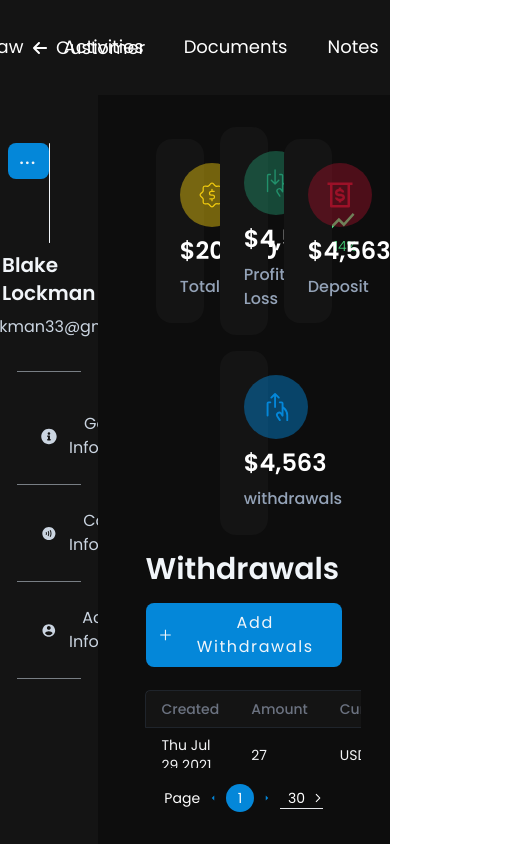
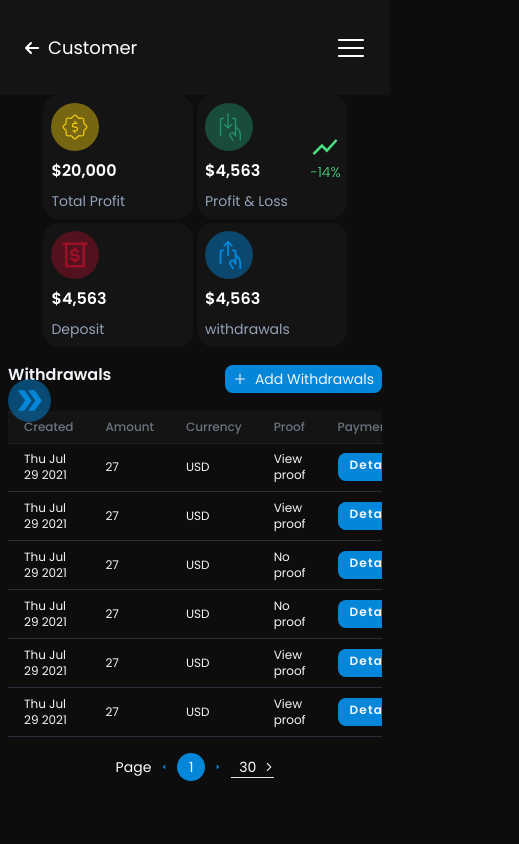
Before and after one commit to JaberAhmed33/go-partners-task, a React (Vite) app: page / in a window 390 px wide. Shown: the whole page, 519 px wide, since content can reach past the window. Built offline with nearby package versions, Linux system fonts and the light colour scheme.

Commit message:
add responsive

```diff
--- a/src/App.jsx
+++ b/src/App.jsx
@@ -6,12 +6,12 @@ import Pagination from "./components/Content/Pagination";
 function App() {
 
   return (
-    <main className="bg-main-200 h-[calc(100vh-95px)] w-[75%] p-4 flex flex-col">
+    <main className="bg-main-200 h-[calc(100vh-95px)] w-full lg:w-[75%] px-2 sm:p-4 flex flex-col">
     <CardList />
 
-    <section className="w-full px-8 flex flex-col items-start mb-4">
-      <h5 className="text-3xl font-semibold text-slate-100 mb-4">Withdrawals</h5>
-      <button className="bg-primary text-md tracking-widest px-3 py-2 rounded-lg text-slate-100 flex items-center gap-2"><AiOutlinePlus />  Add Withdrawals</button>
+    <section className="w-full sm:px-8 flex justify-between items-center sm:flex-col sm:items-start my-4">
+      <h5 className="text-md sm:text-xl lg:text-2xl xl:text-3xl font-semibold text-slate-100 mb-2 md:mb-4">Withdrawals</h5>
+      <button className="bg-primary text-sm md:text-md tracking-wides px-2 py-1 t md:px-3 md:py-2 rounded-lg text-slate-100 flex items-center gap-2"><AiOutlinePlus />  Add Withdrawals</button>
     </section>
 
     <Table />
--- a/src/components/Content/Card.jsx
+++ b/src/components/Content/Card.jsx
@@ -3,19 +3,19 @@ import { MdShowChart } from "react-icons/md";
 
 export default function Card({ icon, title, amount, bg, color, isProfit = false }) {
   return (
-    <div className="w-[20%] h-fit bg-main-100 p-6 flex justify-between items-center rounded-2xl">
+    <div className="w-[40%] sm:w-[20%] h-fit bg-main-100 p-2 md:p-4 xl:p-6 flex items-center rounded-2xl relative">
       <div className="flex flex-col justify-center gap-2">
-        <div className={`w-16 h-16 ${bg} ${color} rounded-full flex justify-center items-center `}>
+        <div className={`w-12 h-12 md:w-14 md:h-14 xl:w-16 xl:h-16 ${bg} ${color} rounded-full flex justify-center items-center `}>
           {icon}
         </div>
-        <h2 className="text-2xl font-semibold text-white">
+        <h2 className="text-md md:text-xl xl:text-2xl font-semibold text-white">
           $<span>{amount}</span>
         </h2>
-        <p className="text-slate-400 font-medium">{title}</p>
+        <p className="text-slate-400 text-sm md:text-base xl:text-md font-normal xl:font-medium">{title}</p>
       </div>
 
       {isProfit && (
-        <div className="text-sm text-green-400 mr-4">
+        <div className="text-sm text-green-400 mr-4 absolute right-[-10px] md:right-[2px] lg:right-[-5px]">
           <MdShowChart size={30} />
           <span className="font-light">-14%</span>
         </div>
--- a/src/components/Content/CardList.jsx
+++ b/src/components/Content/CardList.jsx
@@ -5,7 +5,7 @@ import { CiBadgeDollar } from "react-icons/ci";
 
 export default function CardList() {
   return (
-    <section className="w-full p-4 flex justify-center items-center flex-wrap gap-4">
+    <section className="w-full sm:p-4 flex justify-center items-center flex-wrap gap-1 sm:gap-4">
       <Card icon={<CiBadgeDollar size={30} />} bg="bg-standby/45" color="text-standby" title={"Total Profit"} amount={"20,000"}/>
       <Card icon={<PiHandWithdrawLight size={30} />} bg="bg-success/45" color="text-success" title={"Profit & Loss"} amount={"4,563"} isProfit/>
       <Card icon={<BiMoneyWithdraw size={30} />} bg="bg-danger/45" color="text-danger" title={"Deposit"} amount={"4,563"}/>
--- a/src/components/Content/Table.jsx
+++ b/src/components/Content/Table.jsx
@@ -1,84 +1,84 @@
 
 export default function Table() {
     return (
-        <div className="w-[95%] px-8 py-2 overflow-x-auto">
+        <div className="w-full sm:w-[95%] h-auto mx-auto md:px-8 md:py-2 overflow-x-auto">
           <table className="min-w-full  ">
             <thead>
               <tr className="outline outline-1 outline-gray-700/45 rounded-tl rounded-tr">
-                <th className="py-2 px-4   bg-main-100 text-left text-sm font-medium text-gray-500">Created</th>
-                <th className="py-2 px-4  bg-main-100 text-left text-sm font-medium text-gray-500">Amount</th>
-                <th className="py-2 px-4  bg-main-100 text-left text-sm font-medium text-gray-500">Currency</th>
-                <th className="py-2 px-4  bg-main-100 text-left text-sm font-medium text-gray-500">Proof</th>
-                <th className="py-2 px-4  bg-main-100 text-left text-sm font-medium text-gray-500">Payment</th>
-                <th className="py-2 px-4  bg-main-100 text-left text-sm font-medium text-gray-500">Status</th>
+                <th className="py-2 px-4   bg-main-100 text-left sm:text-sm text-xs font-medium text-gray-500">Created</th>
+                <th className="py-2 px-4  bg-main-100 text-left sm:text-sm text-xs font-medium text-gray-500">Amount</th>
+                <th className="py-2 px-4  bg-main-100 text-left sm:text-sm text-xs font-medium text-gray-500">Currency</th>
+                <th className="py-2 px-4  bg-main-100 text-left sm:text-sm text-xs font-medium text-gray-500">Proof</th>
+                <th className="py-2 px-4  bg-main-100 text-left sm:text-sm text-xs font-medium text-gray-500">Payment</th>
+                <th className="py-2 px-4  bg-main-100 text-left sm:text-sm text-xs font-medium text-gray-500">Status</th>
 
               </tr>
             </thead>
             <tbody>
                 <tr>
-                  <td className="py-2 px-4 border-b border-gray-700/70 text-sm text-gray-100">Thu Jul 29 2021</td>
-                  <td className="py-2 px-4 border-b border-gray-700/70  text-sm text-gray-100">27</td>
-                  <td className="py-2 px-4 border-b border-gray-700/70  text-sm text-gray-100">USD</td>
-                  <td className="py-2 px-4 border-b border-gray-700/70  text-sm text-gray-100">View proof</td>
-                  <td className="py-2 px-4 border-b border-gray-700/70  text-sm text-gray-100">
+                  <td className="py-2 px-4 border-b border-gray-700/70 sm:text-sm text-xs text-gray-100">Thu Jul 29 2021</td>
+                  <td className="py-2 px-4 border-b border-gray-700/70  sm:text-sm text-xs text-gray-100">27</td>
+                  <td className="py-2 px-4 border-b border-gray-700/70  sm:text-sm text-xs text-gray-100">USD</td>
+                  <td className="py-2 px-4 border-b border-gray-700/70  sm:text-sm text-xs text-gray-100">View proof</td>
+                  <td className="py-2 px-4 border-b border-gray-700/70  sm:text-sm text-xs text-gray-100">
                     <button className="bg-primary text-md tracking-widest font-semibold px-3 pb-2 pt-1 rounded-lg text-slate-100">Details</button>
                   </td>
-                  <td className="py-2 px-4 border-b border-gray-700/70  text-sm text-possessing">Processing</td>
+                  <td className="py-2 px-4 border-b border-gray-700/70  sm:text-sm text-xs text-possessing">Processing</td>
                 </tr>
 
                 <tr>
-                  <td className="py-2 px-4 border-b border-gray-700/70 text-sm text-gray-100">Thu Jul 29 2021</td>
-                  <td className="py-2 px-4 border-b border-gray-700/70  text-sm text-gray-100">27</td>
-                  <td className="py-2 px-4 border-b border-gray-700/70  text-sm text-gray-100">USD</td>
-                  <td className="py-2 px-4 border-b border-gray-700/70  text-sm text-gray-100">View proof</td>
-                  <td className="py-2 px-4 border-b border-gray-700/70  text-sm text-gray-100">
+                  <td className="py-2 px-4 border-b border-gray-700/70 sm:text-sm text-xs text-gray-100">Thu Jul 29 2021</td>
+                  <td className="py-2 px-4 border-b border-gray-700/70  sm:text-sm text-xs text-gray-100">27</td>
+                  <td className="py-2 px-4 border-b border-gray-700/70  sm:text-sm text-xs text-gray-100">USD</td>
+                  <td className="py-2 px-4 border-b border-gray-700/70  sm:text-sm text-xs text-gray-100">View proof</td>
+                  <td className="py-2 px-4 border-b border-gray-700/70  sm:text-sm text-xs text-gray-100">
                     <button className="bg-primary text-md tracking-widest	font-semibold px-3 pb-2 pt-1 rounded-lg text-slate-100">Details</button>
                   </td>
-                  <td className="py-2 px-4 border-b border-gray-700/70  text-sm text-possessing">Processing</td>
+                  <td className="py-2 px-4 border-b border-gray-700/70  sm:text-sm text-xs text-possessing">Processing</td>
                 </tr>
 
                 <tr>
-                  <td className="py-2 px-4 border-b border-gray-700/70 text-sm text-gray-100">Thu Jul 29 2021</td>
-                  <td className="py-2 px-4 border-b border-gray-700/70  text-sm text-gray-100">27</td>
-                  <td className="py-2 px-4 border-b border-gray-700/70  text-sm text-gray-100">USD</td>
-                  <td className="py-2 px-4 border-b border-gray-700/70  text-sm text-gray-100">No proof</td>
-                  <td className="py-2 px-4 border-b border-gray-700/70  text-sm text-gray-100">
+                  <td className="py-2 px-4 border-b border-gray-700/70 sm:text-sm text-xs text-gray-100">Thu Jul 29 2021</td>
+                  <td className="py-2 px-4 border-b border-gray-700/70  sm:text-sm text-xs text-gray-100">27</td>
+                  <td className="py-2 px-4 border-b border-gray-700/70  sm:text-sm text-xs text-gray-100">USD</td>
+                  <td className="py-2 px-4 border-b border-gray-700/70  sm:text-sm text-xs text-gray-100">No proof</td>
+                  <td className="py-2 px-4 border-b border-gray-700/70  sm:text-sm text-xs text-gray-100">
                     <button className="bg-primary text-md tracking-widest font-semibold px-3 pb-2 pt-1 rounded-lg text-slate-100">Details</button>
                   </td>
-                  <td className="py-2 px-4 border-b border-gray-700/70  text-sm text-possessing">Processing</td>
+                  <td className="py-2 px-4 border-b border-gray-700/70  sm:text-sm text-xs text-possessing">Processing</td>
                 </tr>
 
                 <tr>
-                  <td className="py-2 px-4 border-b border-gray-700/70 text-sm text-gray-100">Thu Jul 29 2021</td>
-                  <td className="py-2 px-4 border-b border-gray-700/70  text-sm text-gray-100">27</td>
-                  <td className="py-2 px-4 border-b border-gray-700/70  text-sm text-gray-100">USD</td>
-                  <td className="py-2 px-4 border-b border-gray-700/70  text-sm text-gray-100">No proof</td>
-                  <td className="py-2 px-4 border-b border-gray-700/70  text-sm text-gray-100">
+                  <td className="py-2 px-4 border-b border-gray-700/70 sm:text-sm text-xs text-gray-100">Thu Jul 29 2021</td>
+                  <td className="py-2 px-4 border-b border-gray-700/70  sm:text-sm text-xs text-gray-100">27</td>
+                  <td className="py-2 px-4 border-b border-gray-700/70  sm:text-sm text-xs text-gray-100">USD</td>
+                  <td className="py-2 px-4 border-b border-gray-700/70  sm:text-sm text-xs text-gray-100">No proof</td>
+                  <td className="py-2 px-4 border-b border-gray-700/70  sm:text-sm text-xs text-gray-100">
                     <button className="bg-primary text-md tracking-widest	font-semibold px-3 pb-2 pt-1 rounded-lg text-slate-100">Details</button>
                   </td>
-                  <td className="py-2 px-4 border-b border-gray-700/70  text-sm text-possessing">Processing</td>
+                  <td className="py-2 px-4 border-b border-gray-700/70  sm:text-sm text-xs text-possessing">Processing</td>
                 </tr>
 
                 <tr>
-                  <td className="py-2 px-4 border-b border-gray-700/70 text-sm text-gray-100">Thu Jul 29 2021</td>
-                  <td className="py-2 px-4 border-b border-gray-700/70  text-sm text-gray-100">27</td>
-                  <td className="py-2 px-4 border-b border-gray-700/70  text-sm text-gray-100">USD</td>
-                  <td className="py-2 px-4 border-b border-gray-700/70  text-sm text-gray-100">View proof</td>
-                  <td className="py-2 px-4 border-b border-gray-700/70  text-sm text-gray-100">
+                  <td className="py-2 px-4 border-b border-gray-700/70 sm:text-sm text-xs text-gray-100">Thu Jul 29 2021</td>
+                  <td className="py-2 px-4 border-b border-gray-700/70  sm:text-sm text-xs text-gray-100">27</td>
+                  <td className="py-2 px-4 border-b border-gray-700/70  sm:text-sm text-xs text-gray-100">USD</td>
+                  <td className="py-2 px-4 border-b border-gray-700/70  sm:text-sm text-xs text-gray-100">View proof</td>
+                  <td className="py-2 px-4 border-b border-gray-700/70  sm:text-sm text-xs text-gray-100">
                     <button className="bg-primary text-md tracking-widest	font-semibold px-3 pb-2 pt-1 rounded-lg text-slate-100">Details</button>
                   </td>
-                  <td className="py-2 px-4 border-b border-gray-700/70  text-sm text-danger">Decline</td>
+                  <td className="py-2 px-4 border-b border-gray-700/70  sm:text-sm text-xs text-danger">Decline</td>
                 </tr>
 
                 <tr>
-                  <td className="py-2 px-4 border-b border-gray-700/70 text-sm text-gray-100">Thu Jul 29 2021</td>
-                  <td className="py-2 px-4 border-b border-gray-700/70  text-sm text-gray-100">27</td>
-                  <td className="py-2 px-4 border-b border-gray-700/70  text-sm text-gray-100">USD</td>
-                  <td className="py-2 px-4 border-b border-gray-700/70  text-sm text-gray-100">View proof</td>
-                  <td className="py-2 px-4 border-b border-gray-700/70  text-sm text-gray-100">
+                  <td className="py-2 px-4 border-b border-gray-700/70 sm:text-sm text-xs text-gray-100">Thu Jul 29 2021</td>
+                  <td className="py-2 px-4 border-b border-gray-700/70  sm:text-sm text-xs text-gray-100">27</td>
+                  <td className="py-2 px-4 border-b border-gray-700/70  sm:text-sm text-xs text-gray-100">USD</td>
+                  <td className="py-2 px-4 border-b border-gray-700/70  sm:text-sm text-xs text-gray-100">View proof</td>
+                  <td className="py-2 px-4 border-b border-gray-700/70  sm:text-sm text-xs text-gray-100">
                     <button className="bg-primary text-md tracking-widest	font-semibold px-3 pb-2 pt-1 rounded-lg text-slate-100">Details</button>
                   </td>
-                  <td className="py-2 px-4 border-b border-gray-700/70  text-sm text-danger">Decline</td>
+                  <td className="py-2 px-4 border-b border-gray-700/70  sm:text-sm text-xs text-danger">Decline</td>
                 </tr>
             </tbody>
           </table>
--- a/src/components/shared/Navbar/Navbar.jsx
+++ b/src/components/shared/Navbar/Navbar.jsx
@@ -1,20 +1,54 @@
+import { useState } from "react";
 import { FaArrowLeft } from "react-icons/fa6";
+import { RxHamburgerMenu } from "react-icons/rx";
 
-const links = ["Wallet", "Balance", "Trade", "Withdraw", "Activities", "Documents", "Notes", "Mail"];
+const links = [
+  "Wallet",
+  "Balance",
+  "Trade",
+  "Withdraw",
+  "Activities",
+  "Documents",
+  "Notes",
+  "Mail",
+];
 export default function Navbar() {
+  const [open, setOpen] = useState(false);
   return (
-    <header className="w-full h-[95px] p-4 flex justify-between items-center bg-main-100 text-white">
+    <header className="w-full h-[95px] px-2 sm:p-4 flex justify-between items-center bg-main-100 text-white">
       <button className="p-4 flex justify-center items-center gap-2">
         <FaArrowLeft />
         <span className="text-lg">Customer</span>
       </button>
-      <nav className="w-full flex justify-end pr-16">
-        <ul className="flex justify-center items-center gap-10 ">
+      <nav className="w-full hidden justify-end pr-4 xl:pr-16 lg:flex">
+        <ul className="flex justify-center items-center gap-4 xl:gap-10 ">
           {links.map((link) => (
-            <li className="text-lg py-4 cursor-pointer border-b-2 border-transparent transition duration-150 ease-in-out hover:text-primary hover:border-b-2 hover:border-primary " key={link}>{link}</li>
+            <li
+              className="text-lg py-4 cursor-pointer border-b-2 border-transparent transition duration-150 ease-in-out hover:text-primary hover:border-b-2 hover:border-primary "
+              key={link}
+            >
+              {link}
+            </li>
           ))}
         </ul>
       </nav>
+
+      <div className="block lg:hidden pr-4">
+        <RxHamburgerMenu size={30} className="cursor-pointer" onClick={() => setOpen(!open)} />
+
+          <div className={`w-full h-fit py-8 z-50 absolute right-0 transition-all duration-300 ease-in-out bg-primary/90 ${open ? "opacity-100 top-[70px]" : "top-[-700px] opacity-0"}`}>
+            <ul className={`flex flex-col items-center gap-2 ${open ? "opacity-100" : "opacity-0"}`}>
+              {links.map((link) => (
+                <li
+                  className="text-lg py-2 cursor-pointer border-b-2 border-transparent transition duration-150 ease-in-out hover:text-main-100 hover:border-b-2 hover:border-main-100 "
+                  key={link}
+                >
+                  {link}
+                </li>
+              ))}
+            </ul>
+          </div>
+      </div>
     </header>
   );
 }
--- a/src/components/shared/Sidebar/Accordion.jsx
+++ b/src/components/shared/Sidebar/Accordion.jsx
@@ -6,10 +6,10 @@ export default function Accordion({title, icon, children}) {
     const [open, setOpen] = useState(false);
 
   return (
-    <div className="text-md text-slate-300 p-4 border-b border-slate-300/55 w-[98%]">
-      <button className="flex justify-between items-center w-full p-2 transition-all duration-300 ease-in-out" onClick={() => setOpen(!open)}>
+    <div className="text-[15px] md:text-base xl:text-md text-slate-300 md:p-2 xl:p-4 border-b border-slate-300/55 w-[98%]">
+      <button className="flex justify-between items-center w-full py-2 md:p-2 transition-all duration-300 ease-in-out" onClick={() => setOpen(!open)}>
         <div className={`flex justify-center items-center gap-2 ${open && "text-white"}`}> {icon}
-        <span className={`${open && "font-semibold text-white"}`}>{title}</span></div>
+        <span className={`${open && "lg:font-semibold text-white"}`}>{title}</span></div>
         {
           open ? <IoMdArrowDropright  className="text-white"/> : <IoMdArrowDropdown />
         }
--- a/src/components/shared/Sidebar/ProfileCard.jsx
+++ b/src/components/shared/Sidebar/ProfileCard.jsx
@@ -1,15 +1,15 @@
 import profileImg from "../../../assets/profile-img.jpg";
 export default function ProfileCard() {
   return (
-    <section className="w-[98%] p-8 mb-4 flex flex-col justify-center items-center border-b border-slate-300/55">
+    <section className="w-[98%] p-2 xl:p-8 mb-4 flex flex-col justify-center items-center border-b border-slate-300/55">
         <div className="w-full flex items-start relative mb-2">
           <div className="w-[100px] h-[100px] bg-slate-100 rounded-full m-auto flex justify-center items-center">
             <img src={profileImg} alt="profile image" className="rounded-full w-[96px] h-[96px] object-cover"/>
           </div>
           <button className="bg-primary text-md tracking-widest	font-semibold px-3 pb-2 pt-1 rounded-lg text-slate-100 absolute right-0">...</button>
         </div>
-        <h3 className="text-xl font-semibold text-slate-100 mb-2">Blake Lockman</h3>
-        <span className="text-slate-300 text-md">blakelockman33@gmail.com</span>
+        <h3 className="text-md md:text-xl font-semibold text-slate-100 mb-2">Blake Lockman</h3>
+        <span className="text-slate-300 text-sm md:text-md block">blakelockman33@gmail.com</span>
     </section>
   )
 }
--- a/src/components/shared/Sidebar/Sidebar.jsx
+++ b/src/components/shared/Sidebar/Sidebar.jsx
@@ -3,10 +3,16 @@ import { FaInfoCircle } from "react-icons/fa";
 import { MdContactless } from "react-icons/md";
 import { IoMdContact } from "react-icons/io";
 import ProfileCard from "./ProfileCard";
+import { MdDoubleArrow } from "react-icons/md";
+import { useState } from "react";
+
 
 export default function Sidebar() {
+  const [open, setOpen] = useState(false);
+
   return (
-    <aside className="bg-main-100 h-[calc(100vh-95px)] w-[30%] flex flex-col items-center overflow-y-auto p-4">
+    <>
+    <aside className={`bg-main-100/95 lg:bg-main-100 h-[calc(100vh-95px)] lg:w-[30%] flex flex-col items-center overflow-y-auto p-4 lg:static fixed w-[270px] transition-all duration-300 ease-in-out lg:translate-x-0 z-50 ${open ? "translate-x-0" : "translate-x-[-270px]"}`}>
       <ProfileCard />
 
       <Accordion
@@ -67,6 +73,17 @@ export default function Sidebar() {
           <h4>Lorem ipsum dolor sit amet.</h4>
         </div>
       </Accordion>
+
+
     </aside>
+
+    <div className={`text-primary w-fit h-fit bg-primary/50 p-1 rounded-full cursor-pointer lg:hidden z-50 ${open ? "absolute bottom-[16px] left-[211px]" : "fixed left-[8px] bottom-1/2"}`}>
+      {
+        open ? <MdDoubleArrow onClick={() => setOpen(false)} className="transition-all duration-300 delay-300 ease-in-out text-primary rotate-180" size={35} />
+        : <MdDoubleArrow onClick={() => setOpen(true)} className="text-primary transition-all duration-300 ease-in-out" size={35} />
+      }
+      </div>
+    </>
+
   );
 }
--- a/src/index.css
+++ b/src/index.css
@@ -11,3 +11,7 @@
   scrollbar-width: thin;
   scrollbar-color:  #0d0d0d #232e33;
 }
+
+body {
+  background-color: #0d0d0d;
+}
```
